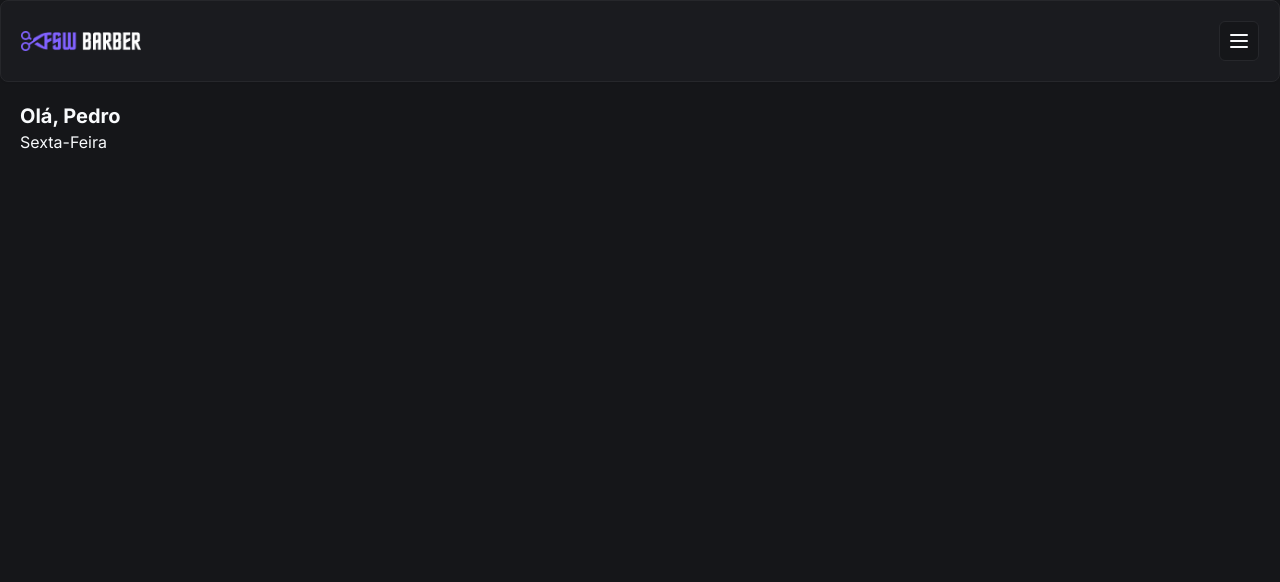
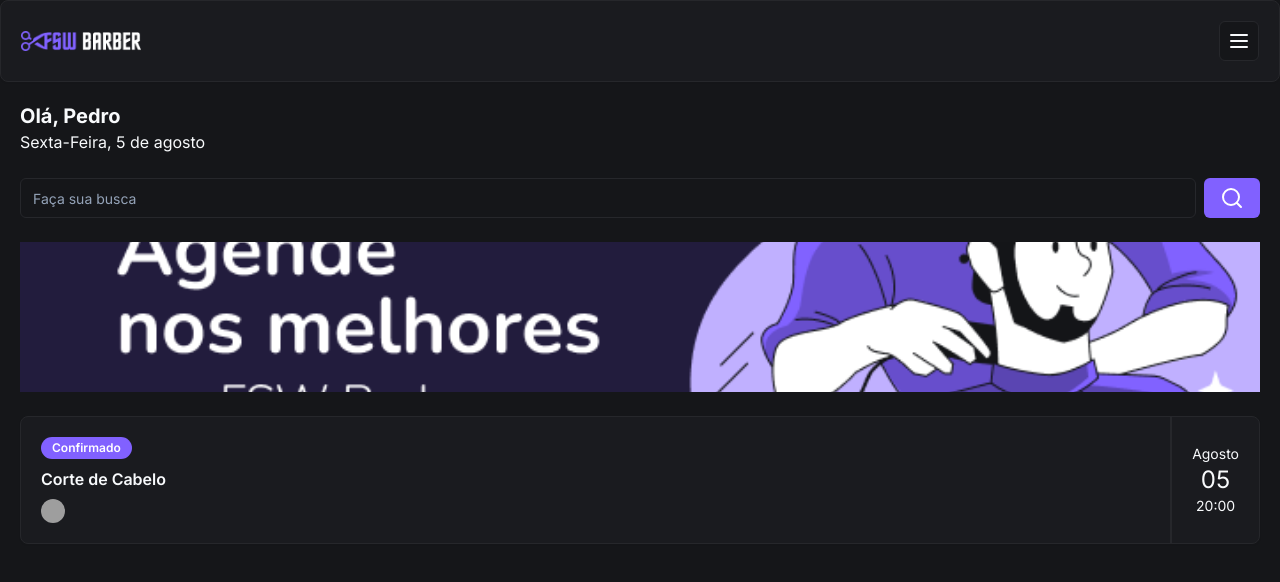
Before and after one commit to Pedrin081/barbernew, a Next.js app: page / in a window 1280 px wide. Shown: the top 582 px of the page. Built offline with nearby package versions, Linux system fonts and the light colour scheme; grey boxes are pictures that could not be loaded.

Commit message:
adicionando categoria de agendamento

```diff
--- /dev/null
+++ b/app/_components/ui/avatar.tsx
@@ -0,0 +1,50 @@
+"use client"
+
+import * as React from "react"
+import * as AvatarPrimitive from "@radix-ui/react-avatar"
+
+import { cn } from "@/app/_lib/utils"
+
+const Avatar = React.forwardRef<
+  React.ElementRef<typeof AvatarPrimitive.Root>,
+  React.ComponentPropsWithoutRef<typeof AvatarPrimitive.Root>
+>(({ className, ...props }, ref) => (
+  <AvatarPrimitive.Root
+    ref={ref}
+    className={cn(
+      "relative flex h-10 w-10 shrink-0 overflow-hidden rounded-full",
+      className
+    )}
+    {...props}
+  />
+))
+Avatar.displayName = AvatarPrimitive.Root.displayName
+
+const AvatarImage = React.forwardRef<
+  React.ElementRef<typeof AvatarPrimitive.Image>,
+  React.ComponentPropsWithoutRef<typeof AvatarPrimitive.Image>
+>(({ className, ...props }, ref) => (
+  <AvatarPrimitive.Image
+    ref={ref}
+    className={cn("aspect-square h-full w-full", className)}
+    {...props}
+  />
+))
+AvatarImage.displayName = AvatarPrimitive.Image.displayName
+
+const AvatarFallback = React.forwardRef<
+  React.ElementRef<typeof AvatarPrimitive.Fallback>,
+  React.ComponentPropsWithoutRef<typeof AvatarPrimitive.Fallback>
+>(({ className, ...props }, ref) => (
+  <AvatarPrimitive.Fallback
+    ref={ref}
+    className={cn(
+      "flex h-full w-full items-center justify-center rounded-full bg-muted",
+      className
+    )}
+    {...props}
+  />
+))
+AvatarFallback.displayName = AvatarPrimitive.Fallback.displayName
+
+export { Avatar, AvatarImage, AvatarFallback }
--- /dev/null
+++ b/app/_components/ui/badge.tsx
@@ -0,0 +1,36 @@
+import * as React from "react"
+import { cva, type VariantProps } from "class-variance-authority"
+
+import { cn } from "@/app/_lib/utils"
+
+const badgeVariants = cva(
+  "inline-flex items-center rounded-full border px-2.5 py-0.5 text-xs font-semibold transition-colors focus:outline-none focus:ring-2 focus:ring-ring focus:ring-offset-2",
+  {
+    variants: {
+      variant: {
+        default:
+          "border-transparent bg-primary text-primary-foreground hover:bg-primary/80",
+        secondary:
+          "border-transparent bg-secondary text-secondary-foreground hover:bg-secondary/80",
+        destructive:
+          "border-transparent bg-destructive text-destructive-foreground hover:bg-destructive/80",
+        outline: "text-foreground",
+      },
+    },
+    defaultVariants: {
+      variant: "default",
+    },
+  }
+)
+
+export interface BadgeProps
+  extends React.HTMLAttributes<HTMLDivElement>,
+    VariantProps<typeof badgeVariants> {}
+
+function Badge({ className, variant, ...props }: BadgeProps) {
+  return (
+    <div className={cn(badgeVariants({ variant }), className)} {...props} />
+  )
+}
+
+export { Badge, badgeVariants }
--- /dev/null
+++ b/app/_components/ui/input.tsx
@@ -0,0 +1,25 @@
+import * as React from "react"
+
+import { cn } from "@/app/_lib/utils"
+
+export interface InputProps
+  extends React.InputHTMLAttributes<HTMLInputElement> {}
+
+const Input = React.forwardRef<HTMLInputElement, InputProps>(
+  ({ className, type, ...props }, ref) => {
+    return (
+      <input
+        type={type}
+        className={cn(
+          "flex h-10 w-full rounded-md border border-input bg-background px-3 py-2 text-sm ring-offset-background file:border-0 file:bg-transparent file:text-sm file:font-medium placeholder:text-muted-foreground focus-visible:outline-none focus-visible:ring-2 focus-visible:ring-ring focus-visible:ring-offset-2 disabled:cursor-not-allowed disabled:opacity-50",
+          className
+        )}
+        ref={ref}
+        {...props}
+      />
+    )
+  }
+)
+Input.displayName = "Input"
+
+export { Input }
--- a/app/page.tsx
+++ b/app/page.tsx
@@ -1,4 +1,11 @@
 import Header from './_components/header';
+import { Input } from './_components/ui/input';
+import { Button } from './_components/ui/button';
+import { SearchIcon } from 'lucide-react';
+import Image from 'next/image';
+import { Card, CardContent } from './_components/ui/card';
+import { Badge } from './_components/ui/badge';
+import { Avatar, AvatarImage } from './_components/ui/avatar';
 
 const Home = () => {
 
@@ -6,10 +13,52 @@
     <Header />
     <div className='p-5'>
     <h2 className='text-xl font-bold'>Olá, Pedro</h2>
-    <p>Sexta-Feira</p>
+    <p>Sexta-Feira, 5 de agosto</p>
+
+    {/*busca*/}
+
+
+    <div className='mt-6 flex items-center gap-2'>
+    <Input placeholder='Faça sua busca' />
+    <Button>
+      <SearchIcon />
+    </Button>
     </div>
 
-  </div>
+    {/*imagem*/}
+
+
+    <div className='relative mt-6 w-full h-[150px] rounded-xl'>
+      <Image src="/banner01.png" fill className="object-cover" alt='banner01'/>
+    </div>
+
+    {/*card com servicos*/}
+    <Card className="mt-6">
+      <CardContent className='flex justify-between p-0'>
+        {/*div esquerda*/}
+        <div className='flex flex-col gap-2 py-5 pl-5'>
+            <Badge className='w-fit'>Confirmado</Badge>
+            <h3 className='font-semibold'>Corte de Cabelo</h3>
+
+            <div className="flex itemscenter">
+                <Avatar className=' h-6 w-6'>
+                  <AvatarImage src="https://utfs.io/f/c97a2dc9-cf62-468b-a851-bfd2bdde775f-16p.png">
+
+                  </AvatarImage>
+                  <p className='text-sm'>Barbearia Client</p>
+                </Avatar>
+            </div>
+          </div>
+          {/*div direita*/}
+          <div className='flex flex-col items-center justify-center px-5 border-l-2 border-solid '>
+            <p className='text-sm'>Agosto</p>
+            <p className='text-2xl'>05</p>
+            <p className='text-sm'>20:00</p>
+          </div>
+      </CardContent>
+    </Card>
+    </div>
+  </div >
 
 }
 
```
Also changed, not shown: public/banner01.png (added).
